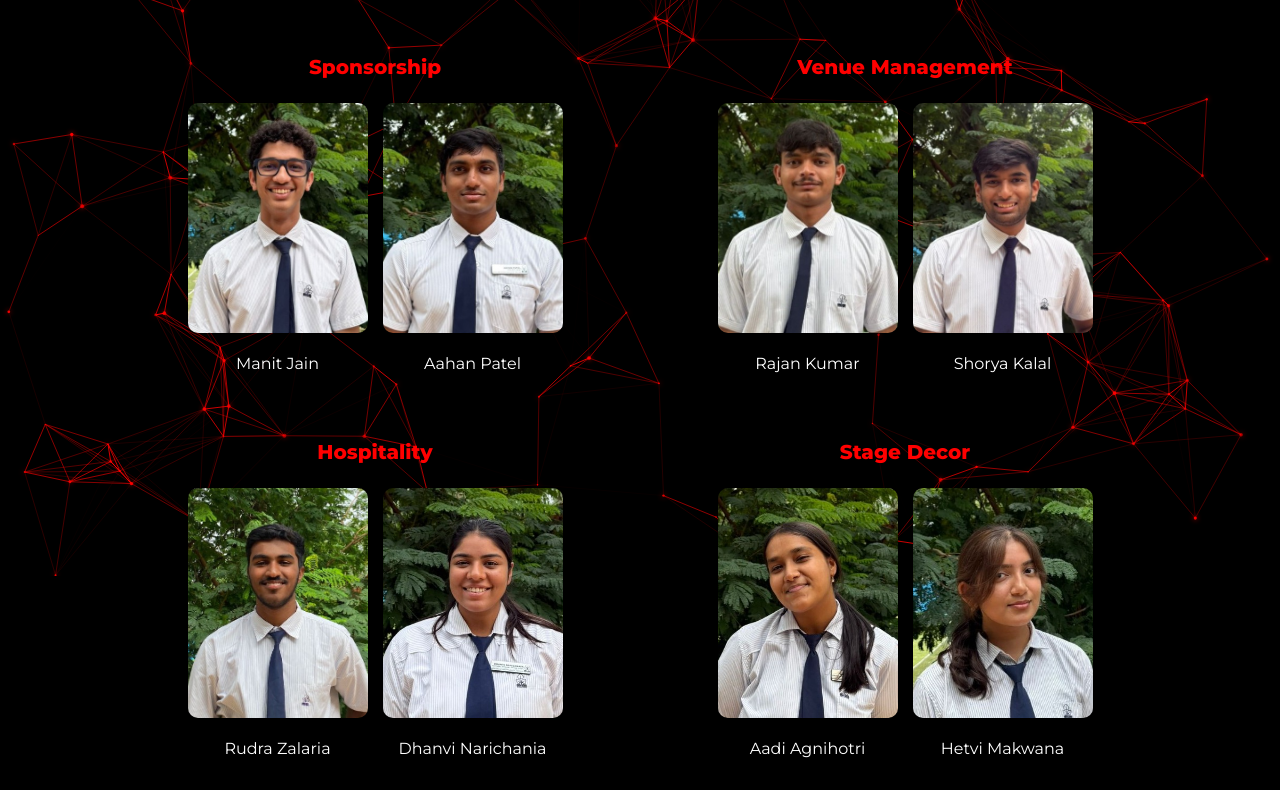
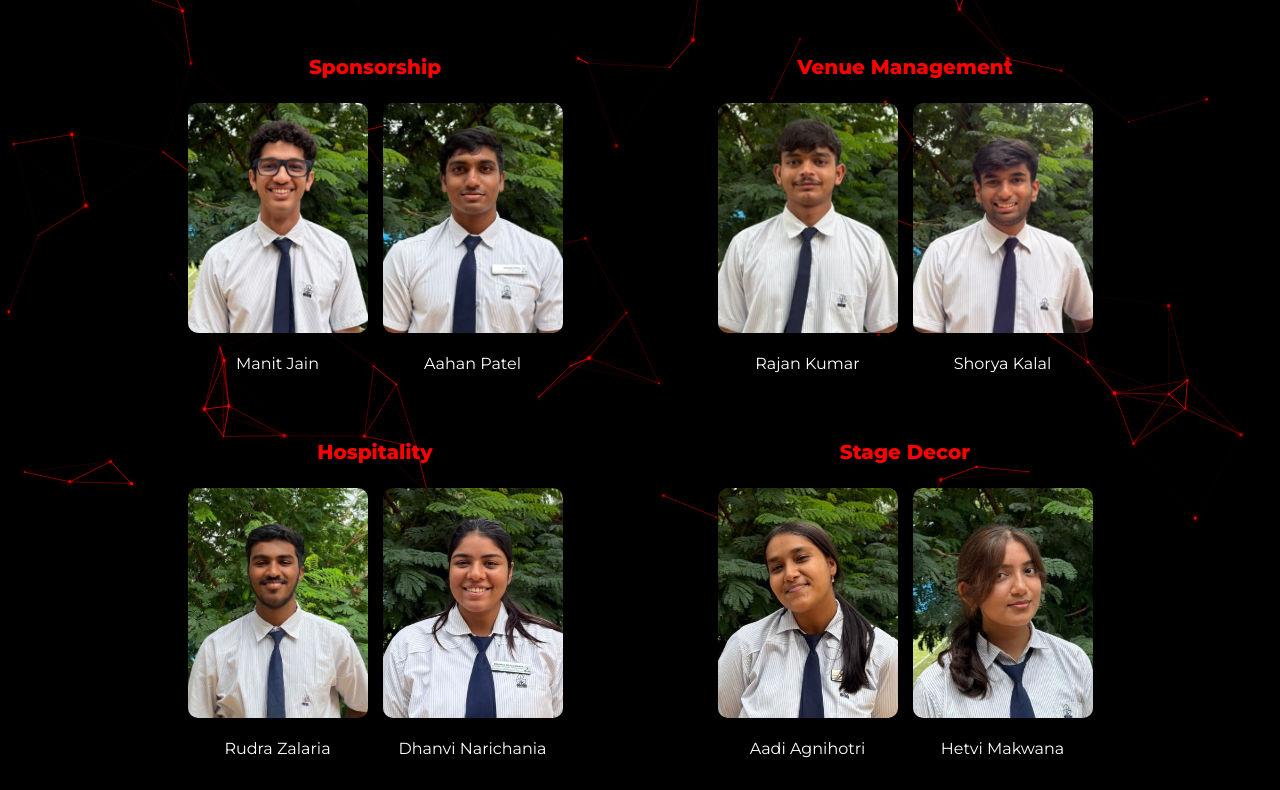
Before and after one commit to manvar1234/tedxfinal, a plain HTML site: page team.html in a window 1280 px wide. Shown: the part 224-1014 px from the top of the page. Drawn offline with nearby package versions, Linux system fonts and the light colour scheme; files that its build step writes are made by us from their sources; files whose address does not match are found by name.

Commit message:
Update team.html

```diff
--- a/team.html
+++ b/team.html
@@ -347,8 +347,8 @@
   const canvas = document.getElementById('bg-canvas');
   const ctx = canvas.getContext('2d');
   let stars = [];
-  const numStars = 150;
-  const maxDistance = 130;
+  const numStars = 120;
+  const maxDistance = 100;
 
   function resizeCanvas() {
     canvas.width = window.innerWidth;
```
